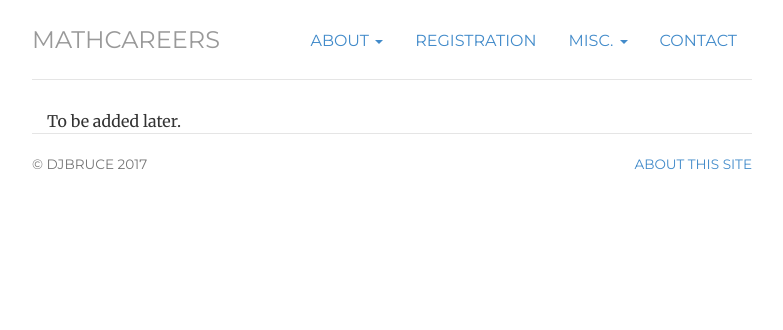
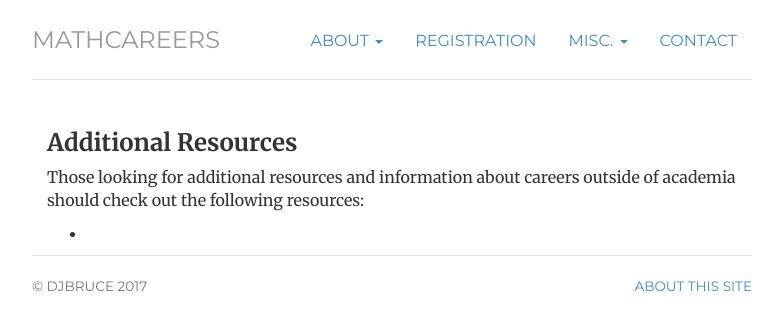
Before and after one commit to julietteBruce/MathCareers, a Jekyll site: the page built from resources/index.html, in a window 1280 px wide. Shown: the top 330 px of the page, without its empty margins (248-1031 px from the left). Built offline with Jekyll 4.4.1, drawn with Linux system fonts in a browser that asks for light colours.

Commit message:
Adding Titles

```diff
--- a/inclusiveness/index.html
+++ b/inclusiveness/index.html
@@ -5,5 +5,7 @@ research: active
 description: MathCareers Inclusiveness.
 ---
 <div class="container">
+<h3>Commitment to Inclusion</h3>
+
 To be added later.
 </div>
--- a/purpose/index.html
+++ b/purpose/index.html
@@ -5,6 +5,7 @@ research: active
 description: MathCareers Purpose
 ---
 <div class="container">
+<h3>Purpose</h3>
 <p>Many job sectors have a growing need for people with mathematical and analytical skills, increasing the number of opportunities for mathematicians outside of academia. However, many students are simply unaware of potential careers and the need for skills outside of academia. The goals of <i>Mathematical Careers Outside Academia</i> is to try and rectify this! Our goals for this program are:
 <ul>
 <li><b>Exploring Careers:</b> Expose graduate students to potential career paths outside of academia, which utilize the skills they will be developing during their Ph.D.</li>
--- a/registration/index.html
+++ b/registration/index.html
@@ -5,5 +5,7 @@ research: active
 description: Math Careers Registration
 ---
 <div class="container">
+<h3>Registration</h3>
+
 To be added later.
 </div>
--- a/resources/index.html
+++ b/resources/index.html
@@ -5,5 +5,10 @@ research: active
 description: MathCareers Resources.
 ---
 <div class="container">
-To be added later.
+<h3>Additional Resources</h3>
+<p>Those looking for additional resources and information about careers outside of academia should check out the following resources:
+<ul>
+	<li></li>
+</ul>
+</p>
 </div>
```
